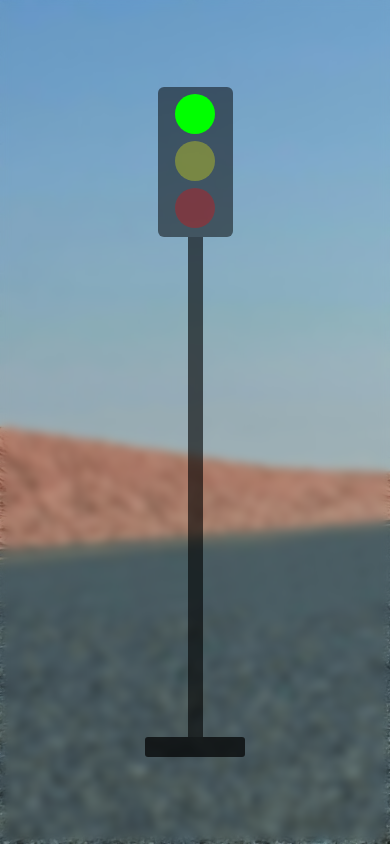
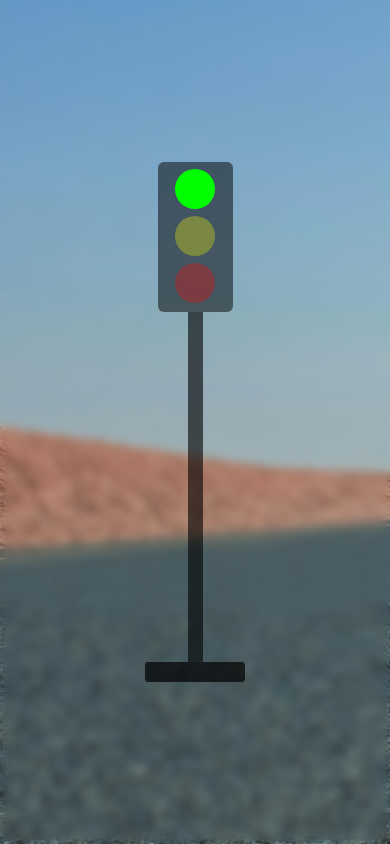
Before and after one commit to a7medabdelfadil/06, a plain HTML site: page index.html in a window 390 px wide. Drawn offline with Linux system fonts and the light colour scheme.

Commit message:
responsive

```diff
--- a/style.css
+++ b/style.css
@@ -75,3 +75,11 @@ body {
 .hidden {
     opacity: 0.3;
 }
+
+@media (width < 700px) {
+    .middle {
+        height: 350px;
+        width: 15px;
+        background-color: rgba(0, 0, 0, 0.6);
+    }
+}
```
